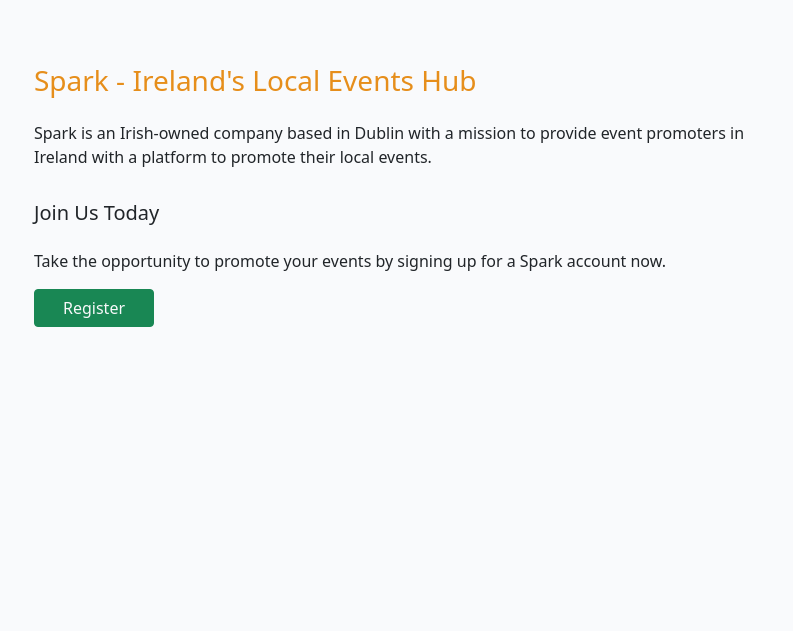
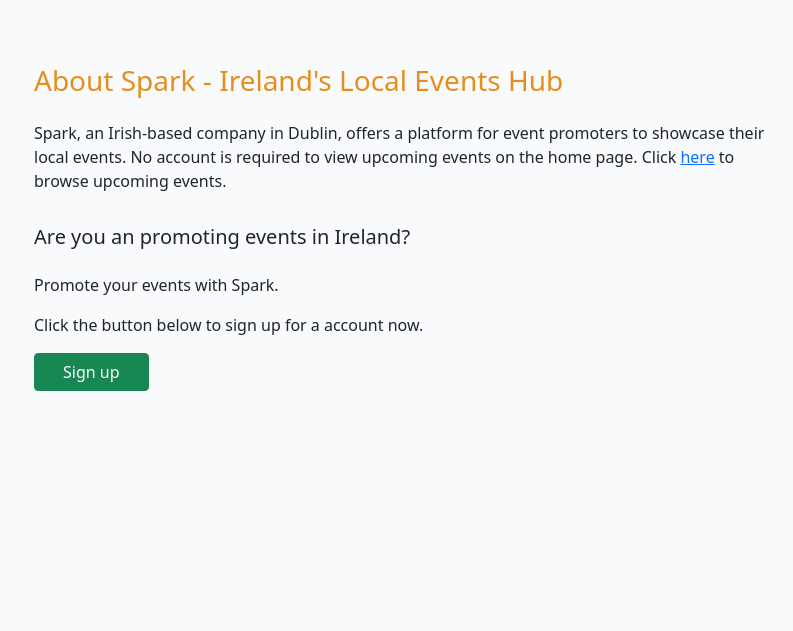
Before and after one commit to Wonka-source/Spark, a Django app: page /about/ in a window 1280 px wide. Shown: the part 77-708 px from the top of the page, without its empty margins (238-1031 px from the left). Run offline with Django 3.2, Linux system fonts and the light colour scheme.

Commit message:
edit about.html, add new field to model

```diff
--- a/app_spark/forms.py
+++ b/app_spark/forms.py
@@ -15,6 +15,7 @@
             'image',
             'where',
             'when',
+            'optional_end_date',
             'description',
             'status',
         )
--- a/app_spark/models.py
+++ b/app_spark/models.py
@@ -17,6 +17,7 @@
     image = CloudinaryField(blank=True, default="placeholder")
     where = models.CharField(max_length=250)
     when = models.DateTimeField(default=timezone.now)
+    optional_end_date = models.DateTimeField(blank=True)
     description = models.TextField()
     status = models.IntegerField(choices=STATUS, default=0)
     created_on = models.DateTimeField(auto_now_add=True)
--- a/static/css/style.css
+++ b/static/css/style.css
@@ -78,6 +78,6 @@
 }
 
 .img-thumbnail {
-   width: 100px;
-   height: 100px;
+    width: 100px;
+    height: 100px;
 }
--- a/templates/about.html
+++ b/templates/about.html
@@ -3,14 +3,15 @@
 <div class="container my-5">
     <div class="row">
         <div class="col-lg-8 offset-lg-2">
-            <h3 class="text-heading-style py-3">Spark - Ireland's Local Events Hub</h3>
-            <p>Spark is an Irish-owned company based in Dublin with a mission to provide event promoters in Ireland with a platform to promote their local events.
+            <h3 class="text-heading-style py-3">About Spark - Ireland's Local Events Hub</h3>
+            <p>Spark, an Irish-based company in Dublin, offers a platform for event promoters to showcase their local
+                events. No account is required to view upcoming events on the home page. Click <a
+                    href="{% url 'home' %}">here</a> to browse upcoming events.
             </p>
-
-            <h5 class="py-3">Join Us Today</h3>
-            <p>Take the opportunity to promote your events by signing up for a Spark account now.</p>
-            <button class="btn btn-success" type="submit"><a class="nav-link d-inline text-light"
-                    href="{% url 'account_signup' %}">Register</a></button>
+            <h5 class="py-3">Are you an promoting events in Ireland?</h3>
+                <p>Promote your events with Spark.</p>  Click the button below to sign up for a account now.</p>
+                <button class="btn btn-success" type="submit"><a class="nav-link d-inline text-light"
+                        href="{% url 'account_signup' %}">Sign up</a></button>
 
 
 
--- a/templates/account/login.html
+++ b/templates/account/login.html
@@ -13,8 +13,8 @@
             <h3>{% trans "Sign In" %}</h3>
 
 
-            <p>{% blocktrans %}If you have not created an account yet, then please sign up
-                <a href="{{ signup_url }}">here</a>{% endblocktrans %}
+            <p>{% blocktrans %}If you have not created an account yet, then please sign up {% endblocktrans %}
+                <a href="{% url 'about' %}">{% blocktrans %} here</a>{% endblocktrans %}
             </p>
         </div>
     </div>
--- a/templates/create_event.html
+++ b/templates/create_event.html
@@ -8,7 +8,8 @@
     <div class="row">
         <div class="col-lg-8 offset-lg-2">
             <h3>{% block title %} Create Event {% endblock %}</h3>
-            <h6 class="text-muted my-1 pb-4">Please enter the date and time in the format displayed in the input field!</h6>
+            <h5 class="text-danger"><strong>Important!</strong></h5>
+            <h6 class="text-muted my-1 pb-4">Please be sure to enter the date and time in this format: YYYY-MM-DD HH:MM:SS</h6>
             <form class="" method="POST" action="create_event" enctype="multipart/form-data">
 
                 {{ form.as_p  }}
--- a/templates/edit_event.html
+++ b/templates/edit_event.html
@@ -8,7 +8,8 @@
     <div class="row">
         <div class="col-lg-8 offset-lg-2">
             <h2>{% block title %} Edit event {% endblock %}</h2>
-            <h6 class="text-muted my-1 pb-4">Please enter the date and time in the format displayed in the input field</h6>
+            <h5 class="text-danger"><strong>Important!</strong></h5>
+            <h6 class="text-muted my-1 pb-4">Please be sure to enter the date and time in this format: YYYY-MM-DD HH:MM:SS</h6>
             <form method="POST" enctype="multipart/form-data">
 
                 {{ form.as_p }}
```
Also changed, not shown: app_spark/migrations/0001_initial.py, app_spark/migrations/0002_rename_end_date_event_end_date_optional.py (added), app_spark/migrations/0003_rename_end_date_optional_event_optional_end_date.py (added).
